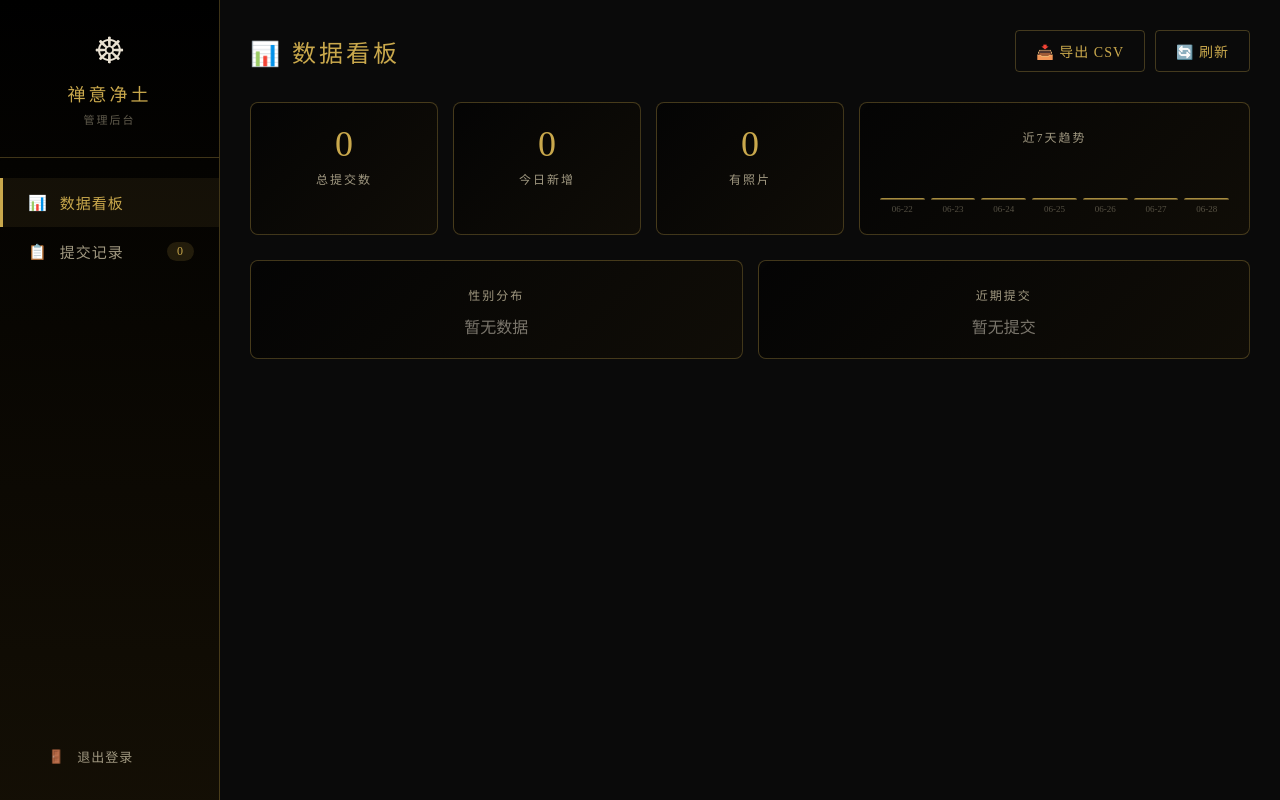
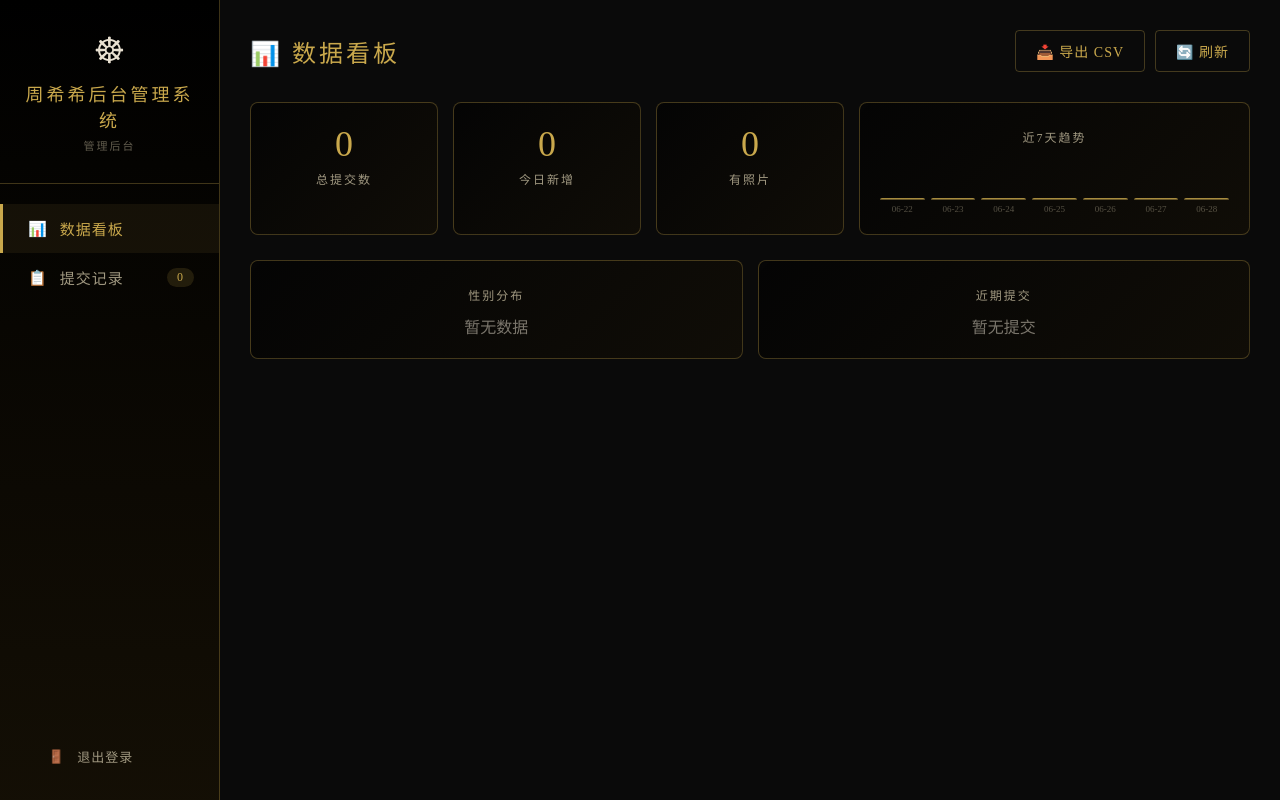
Before and after one commit to s-brown933083/temple-site, a Flask app: page /admin in a window 1280 px wide. Run offline with Flask 3, Linux system fonts and the light colour scheme; the visitor is signed in with stand-in values (Sample User, id 1); data that the repository does not hold is empty; some libraries are stand-ins or nearby versions; some web fonts are replaced.

Commit message:
Rename admin panel to 周希希后台管理系统

```diff
--- a/templates/admin.html
+++ b/templates/admin.html
@@ -3,7 +3,7 @@
 <head>
     <meta charset="UTF-8">
     <meta name="viewport" content="width=device-width, initial-scale=1.0">
-    <title>管理后台 - 禅意净土</title>
+    <title>周希希后台管理系统</title>
     <link href="https://fonts.googleapis.com/css2?family=ZCOOL+XiaoWei&family=Noto+Serif+SC:wght@400;700&display=swap" rel="stylesheet">
     <style>
         * { margin: 0; padding: 0; box-sizing: border-box; }
@@ -426,7 +426,7 @@
         <aside class="sidebar" id="sidebar">
             <div class="sidebar-brand">
                 <div class="icon">☸</div>
-                <h2>禅意净土</h2>
+                <h2>周希希后台管理系统</h2>
                 <p>管理后台</p>
             </div>
 
--- a/templates/admin_login.html
+++ b/templates/admin_login.html
@@ -3,7 +3,7 @@
 <head>
     <meta charset="UTF-8">
     <meta name="viewport" content="width=device-width, initial-scale=1.0">
-    <title>登录 - 禅意净土管理</title>
+    <title>登录 - 周希希后台管理系统</title>
     <link href="https://fonts.googleapis.com/css2?family=ZCOOL+XiaoWei&family=Noto+Serif+SC:wght@400;700&display=swap" rel="stylesheet">
     <style>
         * { margin: 0; padding: 0; box-sizing: border-box; }
```
